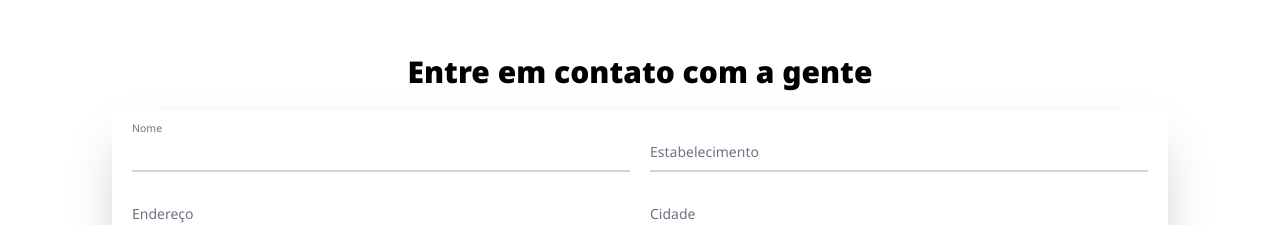
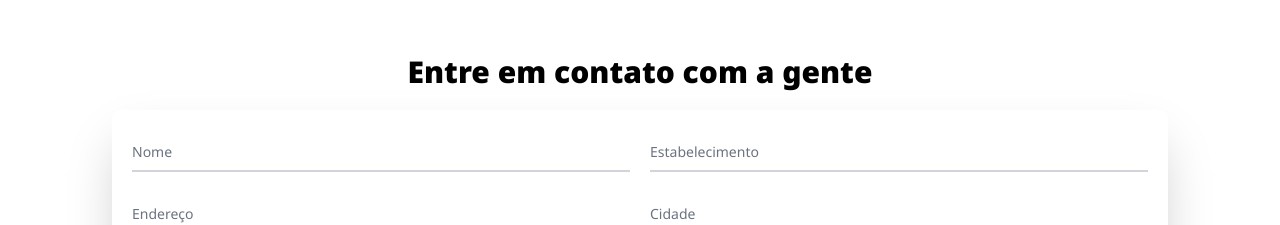
Before and after one commit to MatheusCavalc/JM-Landing-Page, a Nuxt app: page / in a window 1280 px wide. Shown: the part 3760-3985 px from the top of the page. Built offline with nearby package versions, Linux system fonts and the light colour scheme.

Commit message:
fix form

```diff
--- a/components/ContactUs.vue
+++ b/components/ContactUs.vue
@@ -30,9 +30,10 @@ const sendEmail = () => {
             <div class="flex flex-col lg:flex-row justify-center gap-1 lg:gap-5">
                 <div class="relative z-0 w-full mb-5 group">
                     <input type="text" v-model="nome"
-                        class="block py-2.5 px-0 w-full text-sm text-gray-900 bg-transparent border-0 border-b-2 border-gray-300 appearance-none focus:outline-none focus:ring-0 focus:border-[#E40001] peer" />
+                        class="block py-2.5 px-0 w-full text-sm text-gray-900 bg-transparent border-0 border-b-2 border-gray-300 appearance-none focus:outline-none focus:ring-0 focus:border-[#E40001] peer"
+                        placeholder=" " required />
                     <label
-                        class="peer-focus:font-medium absolute text-sm text-gray-500 dark:text-gray-400 duration-300 transform -translate-y-6 scale-75 top-3 -z-10 origin-[0] peer-focus:start-0 rtl:peer-focus:translate-x-1/4 rtl:peer-focus:left-auto peer-focus:text-[#E40001] peer-placeholder-shown:scale-100 peer-placeholder-shown:translate-y-0 peer-focus:scale-75 peer-focus:-translate-y-6">
+                        class="peer-focus:font-medium absolute text-sm text-gray-500 dark:text-gray-400 duration-300 transform -translate-y-6 scale-75 top-3 -z-10 origin-[0] peer-focus:start-0 rtl:peer-focus:translate-x-1/4 peer-focus:text-[#E40001] peer-placeholder-shown:scale-100 peer-placeholder-shown:translate-y-0 peer-focus:scale-75 peer-focus:-translate-y-6">
                         Nome</label>
                 </div>
                 <div class="relative z-0 w-full mb-5 group">
```
